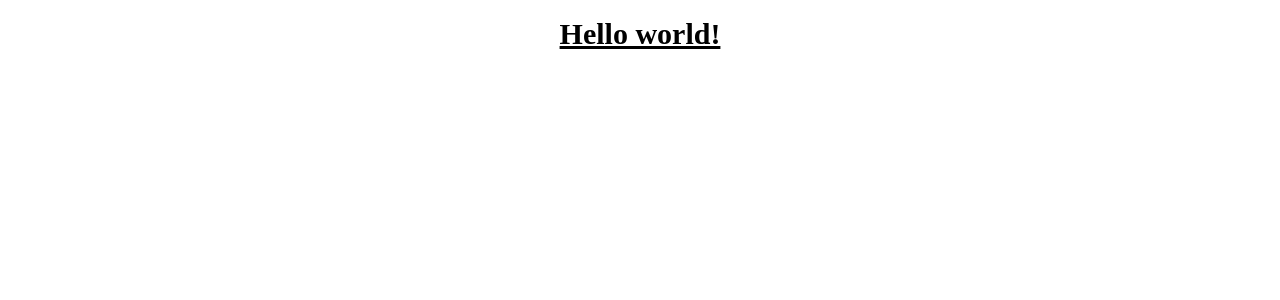
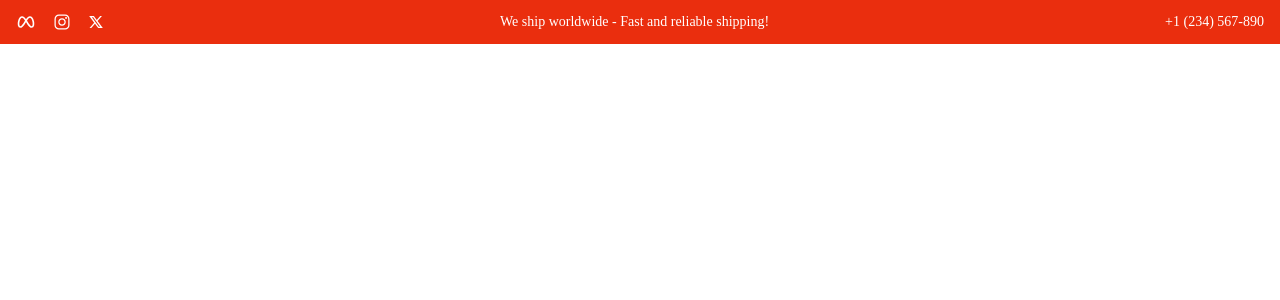
Before and after one commit to lawrence-eagles/rabbit-ecommerce, a React (Vite) app in the folder frontend/: page / in a window 1280 px wide. Shown: the top 300 px of the page. Built offline with nearby package versions, Linux system fonts and the light colour scheme.

Commit message:
implemented topbar and routing systems

```diff
--- a/frontend/package.json
+++ b/frontend/package.json
@@ -13,6 +13,8 @@
     "@tailwindcss/vite": "^4.1.18",
     "react": "^19.2.0",
     "react-dom": "^19.2.0",
+    "react-icons": "^5.5.0",
+    "react-router": "^7.13.0",
     "tailwindcss": "^4.1.18"
   },
   "devDependencies": {
--- a/frontend/src/App.jsx
+++ b/frontend/src/App.jsx
@@ -1,12 +1,17 @@
 import React from "react";
+import { BrowserRouter, Routes, Route } from "react-router";
+import UserLayout from "./components/Layout/UserLayout";
 
 const App = () => {
   return (
-    <div>
-      <h1 className="text-3xl font-bold underline text-center p-4">
-        Hello world!
-      </h1>
-    </div>
+    <BrowserRouter>
+      <Routes>
+        <Route path="/" element={<UserLayout />}>
+          {/*User Layout*/}
+        </Route>
+        <Route>{/*Adim Layout*/}</Route>
+      </Routes>
+    </BrowserRouter>
   );
 };
 
--- /dev/null
+++ b/frontend/src/components/Common/Header.jsx
@@ -0,0 +1,15 @@
+import React from "react";
+import Topbar from "../Layout/Topbar";
+
+const Header = () => {
+  return (
+    <div>
+      {/*Topbar*/}
+      <Topbar />
+      {/*Navbar*/}
+      {/*Cart drawer*/}
+    </div>
+  );
+};
+
+export default Header;
--- /dev/null
+++ b/frontend/src/components/Layout/Topbar.jsx
@@ -0,0 +1,33 @@
+import { TbBrandMeta } from "react-icons/tb";
+import { IoLogoInstagram } from "react-icons/io";
+import { RiTwitterXLine } from "react-icons/ri";
+
+const Topbar = () => {
+  return (
+    <div className="bg-[#ea2e0e] text-white">
+      <div className="container mx-auto flex justify-between items-center py-3 px-4">
+        <div className="hidden md:flex items-center space-x-4">
+          <a href="#" className="hover:text-gray-300">
+            <TbBrandMeta className="h-5 w-5" />
+          </a>
+          <a href="#" className="hover:text-gray-300">
+            <IoLogoInstagram className="h-5 w-5" />
+          </a>
+          <a href="#" className="hover:text-gray-300">
+            <RiTwitterXLine className="h-4 w-4" />
+          </a>
+        </div>
+        <div className="text-sm text-center flex-grow-">
+          <span>We ship worldwide - Fast and reliable shipping!</span>
+        </div>
+        <div className="text-sm hidden md:block">
+          <a href="tel:+1234567890" className="hover:text-gray-300">
+            +1 (234) 567-890
+          </a>
+        </div>
+      </div>
+    </div>
+  );
+};
+
+export default Topbar;
--- /dev/null
+++ b/frontend/src/components/Layout/UserLayout.jsx
@@ -0,0 +1,15 @@
+import React from "react";
+import Header from "../Common/Header";
+
+const UserLayout = () => {
+  return (
+    <>
+      {/*Header*/}
+      <Header />
+      {/*Main content*/}
+      {/*Footer*/}
+    </>
+  );
+};
+
+export default UserLayout;
```
Also changed, not shown: 1 other file (tests, documents, lock files or other folders).
